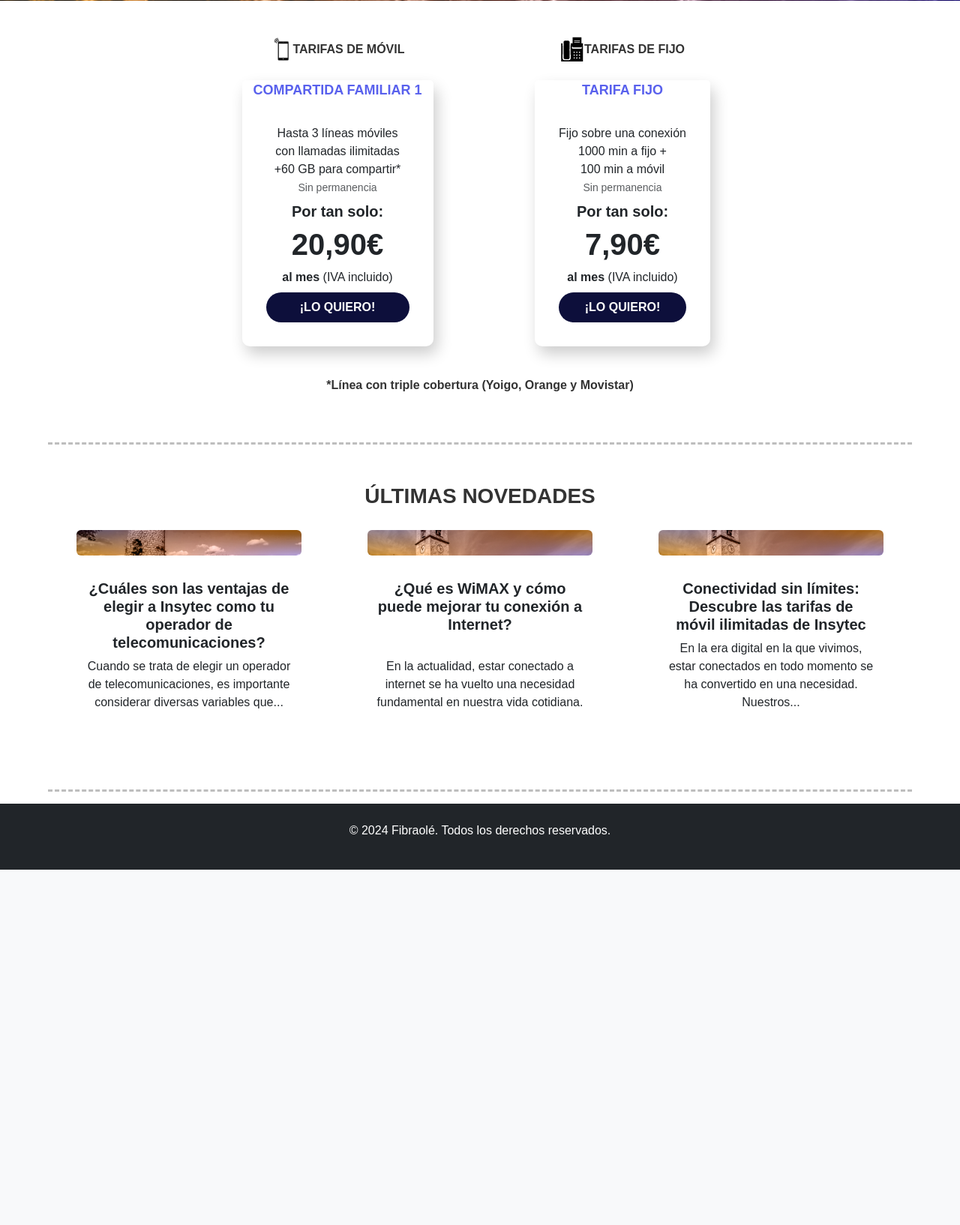
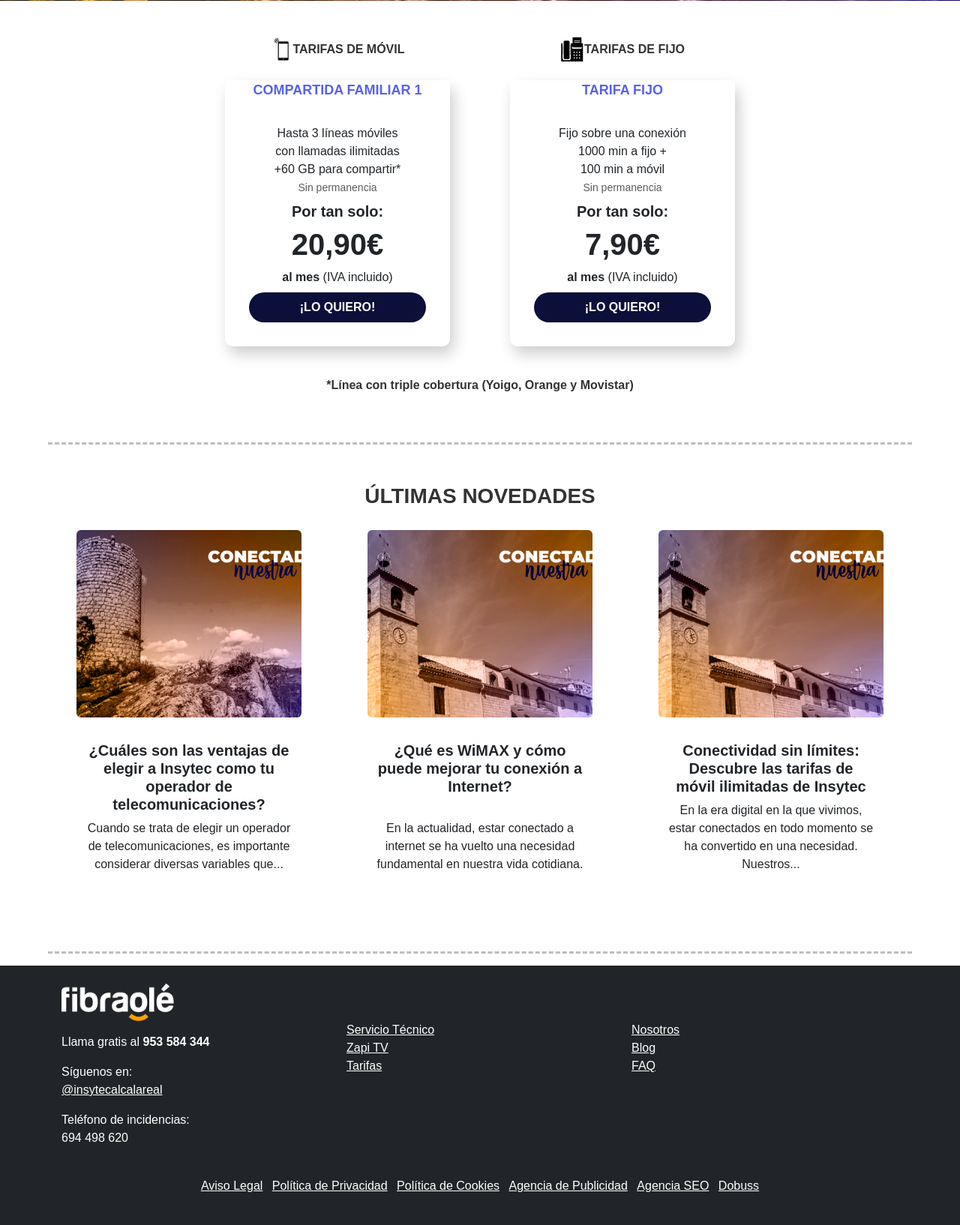
Before and after one commit to insytec-alcala/paginaweb, a PHP site: page / in a window 1280 px wide. Shown: the part 3025-4659 px from the top of the page at 75% size. Before the commit the page ends 4185 px from the top, so only its background shows below. Run offline with PHP 8.4, Linux system fonts and the light colour scheme; some web fonts are replaced.

Commit message:
trabajo en el footer

```diff
--- a/Index.php
+++ b/Index.php
@@ -196,7 +196,7 @@
                 <span class="text-uppercase fw-bold">TARIFAS DE MÓVIL</span>
             </div>
             <!-- Tarjeta 1 -->
-            <div class="card card-secundaria text-center border-0 h-100 d-flex flex-column">
+            <div class="card card-secundaria cuartafila text-center border-0 h-100 d-flex flex-column">
                 <div class="card-header sinlinea">
                     <span style="color: #5961ED">COMPARTIDA FAMILIAR 1</span>
                 </div>
@@ -225,7 +225,7 @@
                 <span class="text-uppercase fw-bold">TARIFAS DE FIJO</span>
             </div>
     <!-- Tarjeta 2 -->
-            <div class="card card-secundaria text-center border-0 h-100 d-flex flex-column">
+            <div class="card card-secundaria cuartafila text-center border-0 h-100 d-flex flex-column">
                 <div class="card-header sinlinea">
                     <span style="color: #5961ED">TARIFA FIJO</span>
                 </div>
--- a/footer.php
+++ b/footer.php
@@ -1,5 +1,59 @@
 <footer class="bg-dark text-white py-4">
-        <div class="container text-center">
-            <p>© 2024 Fibraolé. Todos los derechos reservados.</p>
+    <div class="container">
+<!--Logo -->
+    <div class="row">
+            <div class="col ">
+                <a class="navbar-brand" href="#">
+                    <img src="./img/fibraole/logo_pie.png" alt="Logo" class="img-fluid" style="max-height: 50px;">
+                </a>
+            </div>
         </div>
+
+        <div class="row">
+            <!-- fila info empresa -->
+            <div class="col-md-4">
+                <p class="mt-3">
+                     Llama gratis al
+                    <strong>953 584 344</strong>
+                </p>
+                <p>
+                    Síguenos en: <br>
+                    <a href="#" class="text-white">@insytecalcalareal</a>
+                </p>
+                <p>Teléfono de incidencias: <br>
+                     694 498 620
+                </p>
+            </div>
+            <!--Columna medio -->
+            <div class="col-md-4">
+                <ul class="list-unstyled">
+                    <li><a href="#" class="text-white">Servicio Técnico</a></li>
+                    <li><a href="#" class="text-white">Zapi TV</a></li>
+                    <li><a href="#" class="text-white">Tarifas</a></li>
+                </ul>
+            </div>
+            <!--Columna derecha -->
+            <div class="col-md-4">
+                <ul class="list-unstyled">
+                    <li><a href="#" class="text-white">Nosotros</a></li>
+                    <li><a href="#" class="text-white">Blog</a></li>
+                    <li><a href="#" class="text-white">FAQ</a></li>
+                </ul>
+            </div>
+        </div>
+
+        <!--Rollo legal -->
+        <div class="row mt-4">
+            <div class="col text-center">
+                <ul class="list-inline">
+                    <li class="list-inline-item"><a href="#" class="text-white">Aviso Legal</a></li>
+                    <li class="list-inline-item"><a href="#" class="text-white">Política de Privacidad</a></li>
+                    <li class="list-inline-item"><a href="#" class="text-white">Política de Cookies</a></li>
+                    <li class="list-inline-item"><a href="#" class="text-white">Agencia de Publicidad</a></li>
+                    <li class="list-inline-item"><a href="#" class="text-white">Agencia SEO</a></li>
+                    <li class="list-inline-item"><a href="#" class="text-white">Dobuss</a></li>
+                </ul>
+            </div>
+        </div>
+    </div>
 </footer>
--- a/styles/index.css
+++ b/styles/index.css
@@ -195,7 +195,7 @@ header h1 {
     padding: 0.5rem;
 }
 
-img {
+.logo {
     max-width: 34px;
     max-height: 34px;
     width: auto;
@@ -230,6 +230,11 @@ img {
 
       }
 
+      .cuartafila {
+        min-width: 250px; /* Ajusta este valor según lo necesites */
+        max-width: 300px; /* Limitar un tamaño máximo */
+        width: 100%; /* Hace que ambas tarjetas tengan el mismo ancho */
+    }
   }
 
 
@@ -295,6 +300,12 @@ img {
         padding: 0.3rem;
         width: 85%;
     }
+
+    .cuartafila {
+        min-width: 216px; /* Ajusta este valor según lo necesites */
+
+        width: 100%; /* Hace que ambas tarjetas tengan el mismo ancho */
+    }
 }
 @media (min-width: 768px){
     .card-principal {
```
Also changed, not shown: 1 other file.
